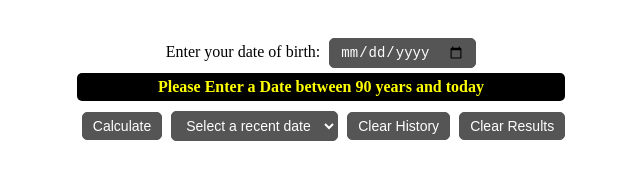
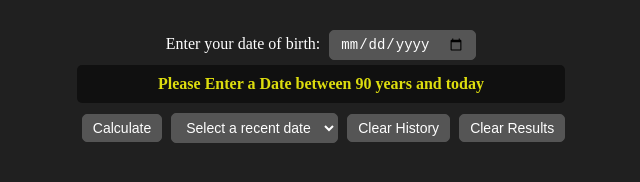
Before and after one commit to rahulpandit2/procrastinator-calender, a plain HTML site: page index.html in a window 1280 px wide. Shown: the whole page, without its empty margins (319-959 px from the left). Drawn offline with Linux system fonts and the light colour scheme.

Commit message:
made the look and feel of the web consistant

```diff
--- a/style/style.css
+++ b/style/style.css
@@ -1,6 +1,16 @@
+*, html, body {
+    background-color: #202020;
+    color: #FFFFFF;
+    padding: 0;
+    margin: 0;
+}
+
 #wraper {
     display: flex;
     justify-content: center;
+    margin: 0 auto;
+    max-width: fit-content;
+    width: 100%;
 }
 
 #app {
@@ -44,7 +54,6 @@
     padding: 5px 10px;
     font-size: 14px;
     cursor: pointer;
-    color: white;
     background-color: #555555;
     border: 1px solid #555555;
     border-radius: 5px;
@@ -52,9 +61,9 @@
 }
 
 .error-message {
-    color: yellow;  /* Set the text color to yellow */
-    background-color: black; /* Set a background color for better visibility */
-    padding: 5px; /* Add some padding for better aesthetics */
+    color: #DDDD0E;  /* Set the text color to yellow */
+    background-color: #101010; /* Set a background color for better visibility */
+    padding: 10px 15px; /* Add some padding for better aesthetics */
     margin-top: 5px;
     border-radius: 5px; /* Add rounded corners */
     font-weight: bold; /* Make the text bold */
```
